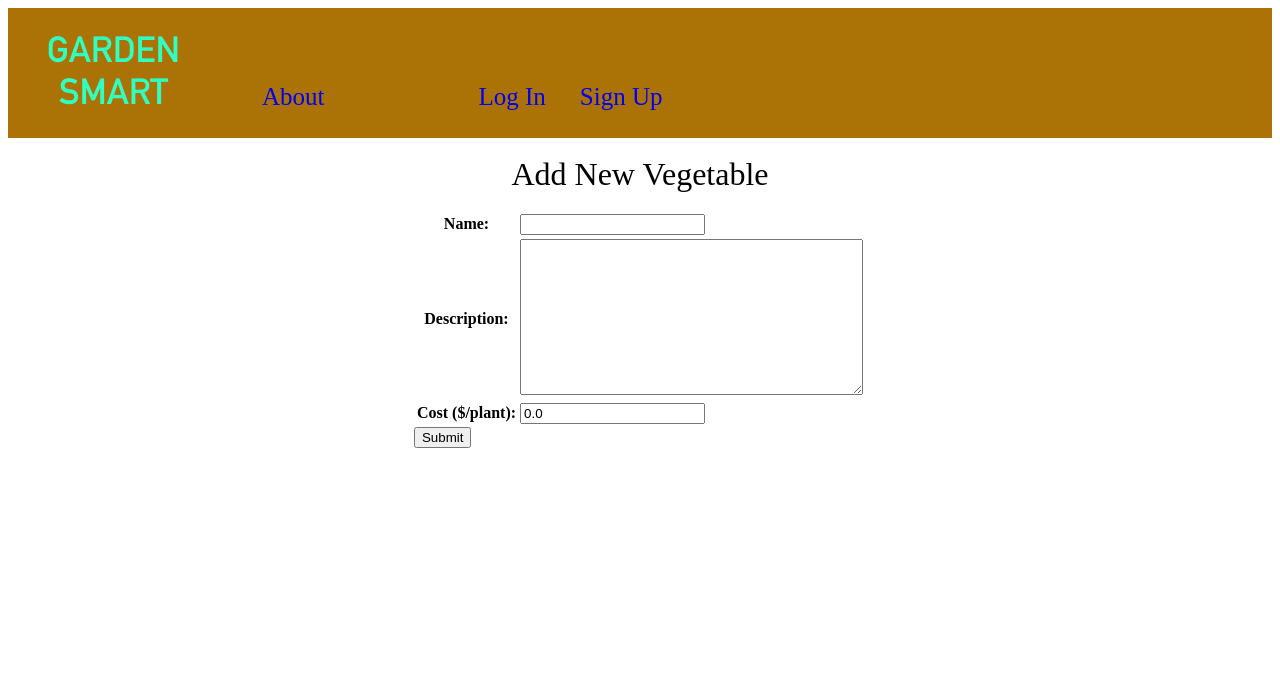
After one commit to YaroslavSnigur/Garden-Smart, a Django app: page /veggies/create/ in a window 1280 px wide. The commit adds this page. Shown: the top 688 px of the page. Run offline with Django 4.2, Linux system fonts and the light colour scheme.

Commit message:
add vegetable to store

```diff
--- a/gardensmart/main_app/models.py
+++ b/gardensmart/main_app/models.py
@@ -12,7 +12,7 @@ class Input(models.Model):
     name = models.CharField(max_length = 50)
     category = models.CharField(max_length=50)
     description = models.TextField(max_length=250)
-    cost = models.FloatField(default = 0.0)
+    cost = models.FloatField("Cost ($/use)", default = 0.0)
 
     user = models.ForeignKey(User, on_delete=models.CASCADE)
 
@@ -27,7 +27,7 @@ class Input(models.Model):
 class Veg(models.Model):
     name = models.CharField(max_length = 50)
     description = models.TextField(max_length = 250)
-    cost = models.FloatField(default = 0.0)
+    cost = models.FloatField("Cost ($/plant)", default = 0.0)
     date = models.DateField("Date", default=datetime.now)
     planted = models.IntegerField(default = 0)
     stage = models.CharField(max_length = 50)
--- a/gardensmart/main_app/static/css/style.css
+++ b/gardensmart/main_app/static/css/style.css
@@ -86,6 +86,7 @@ footer.page-footer {
   font-size: 20px;
   line-height: 30px;
   text-align: center;
+}
 
 .container {
   display: flex;
--- a/gardensmart/main_app/templates/base.html
+++ b/gardensmart/main_app/templates/base.html
@@ -15,6 +15,7 @@
         <a href="{% url 'about' %}" class="nav-item">About</a>
         {% if user.is_authenticated %}
         <a href="{% url 'index' %}" class="nav-item">My Garden</a>
+        <a href="{% url 'veg_create' %}" class="nav-item">Add A Vegetable</a>
         <a href="{% url 'logout' %}" class="log-out">Log Out</a> {% else %}
         <a href="{% url 'login' %}" class="log-in">Log In</a>
         <a href="{% url 'signup' %}" class="sign-up">Sign Up</a> {% endif %}
--- /dev/null
+++ b/gardensmart/main_app/templates/main_app/veg_form.html
@@ -0,0 +1,17 @@
+{% extends 'base.html' %} {% block content %} {% if object %}
+<h1>Edit <span class="edit-veg-title">{{ object.name }}</span></h1>
+
+{% else %}
+<h1>Add New Vegetable</h1>
+
+{% endif %}
+
+<form action="" method="POST">
+  {%csrf_token%}
+  <table>
+    {{form.as_table}}
+  </table>
+  <input type="submit" value="Submit" class="btn" />
+</form>
+
+{% endblock %}
--- a/gardensmart/main_app/urls.py
+++ b/gardensmart/main_app/urls.py
@@ -12,4 +12,5 @@ urlpatterns= [
     path('inputs/<int:pk>/update/', views.InputUpdate.as_view(), name='inputs_update'),
     path('inputs/<int:pk>/delete/', views.InputDelete.as_view(), name='inputs_delete'),
     path('veggies/<int:veg_id>', views.veg_detail, name='detail'),
+    path('veggies/create/', views.VegCreate.as_view(), name='veg_create'),
 ]
--- a/gardensmart/main_app/views.py
+++ b/gardensmart/main_app/views.py
@@ -44,13 +44,18 @@ def veggies_index(request):
     veggies = Veg.objects.all()
     return render(request, 'veggies/index.html', { 'veggies': veggies })
 
+#this adds a new kind of vegetable to the store, does not include date, planted or stage
 class VegCreate(CreateView):
     model = Veg
-    fields = [ 'name', 'description', 'cost', 'date', 'planted', 'stage' ]
+    fields = [ 'name', 'description', 'cost' ]
+    success_url= '/veggies/'
 
     def form_valid(self, form):
         form.instance.user = self.request.user
         return super().form_valid(form)
+
+
+#there will be a seperate create to add instances of a vegetable to a garden
 
 class InputList(ListView):
   model = Input
```
Also changed, not shown: gardensmart/main_app/migrations/0007_alter_input_cost_alter_veg_cost.py (added).
